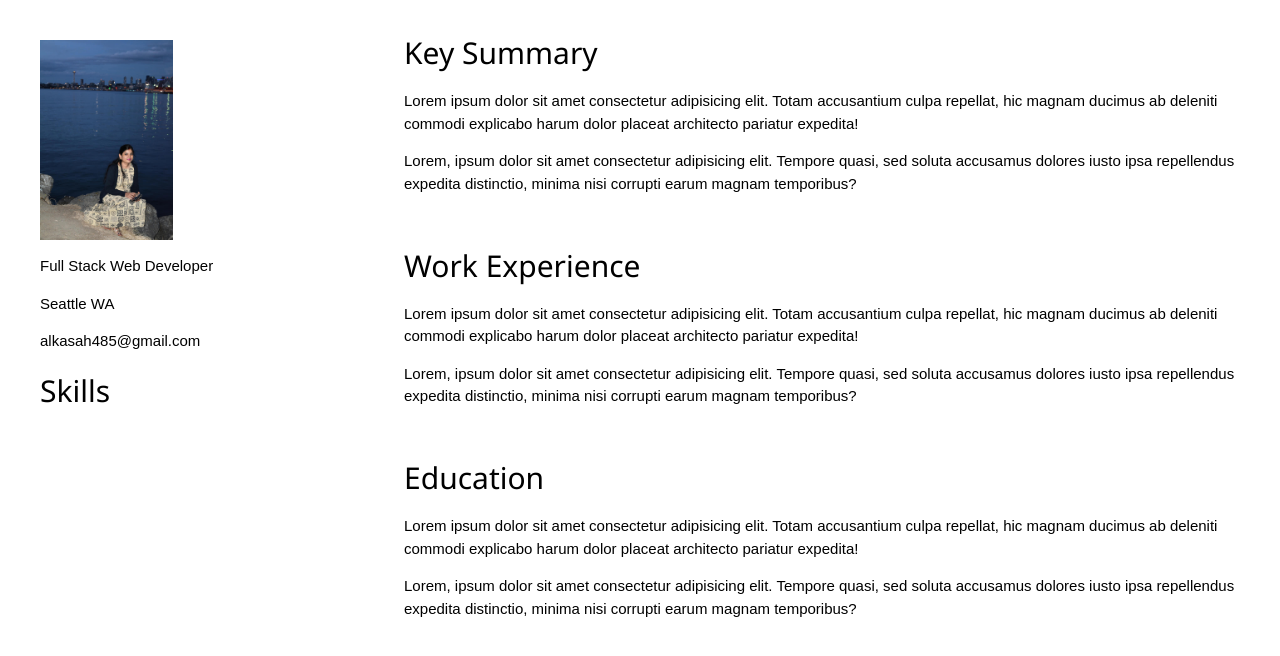
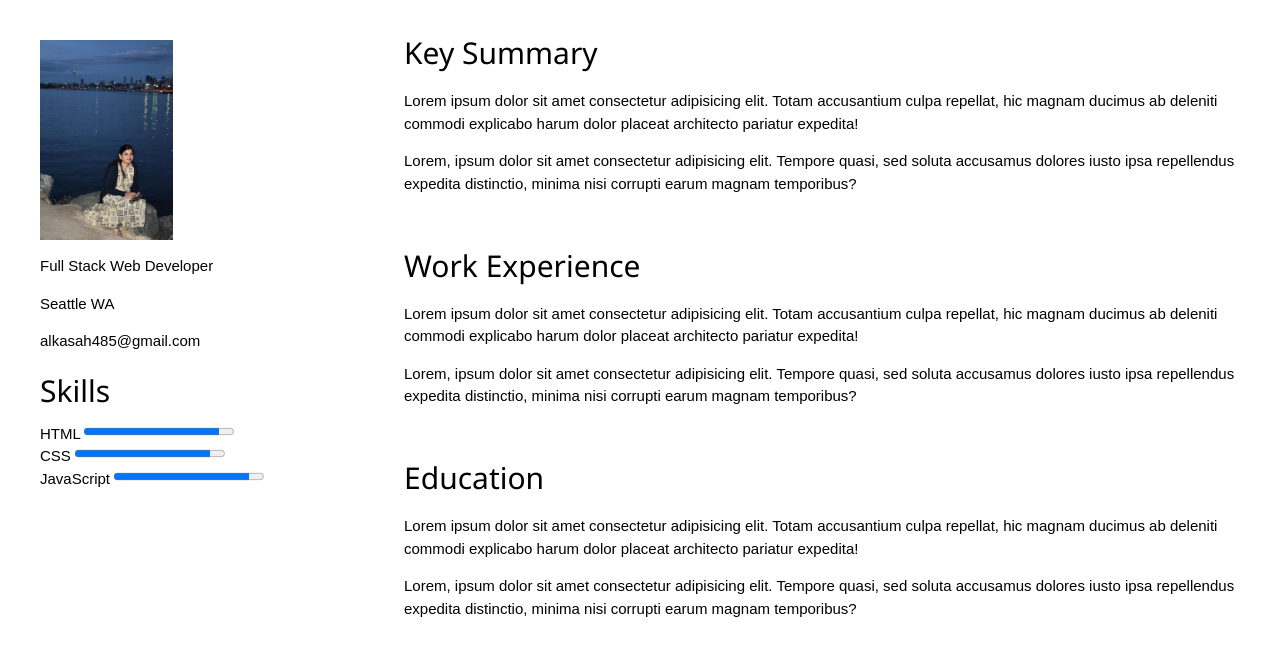
Before and after one commit to alka485/Resume-, a plain HTML site: page index.html in a window 1280 px wide. Drawn offline with nearby package versions, Linux system fonts and the light colour scheme.

Commit message:
added progress bar in html

```diff
--- a/index.html
+++ b/index.html
@@ -17,6 +17,14 @@
                     <p>Seattle WA</p>
                     <p>alkasah485@gmail.com</p>
                     <h2>Skills</h2>
+                    <label for="">HTML</label>
+                    <progress value="90" max="100">92%</progress>
+                    <br>
+                    <label for="">CSS</label>
+                    <progress value="90" max="100">85%</progress>
+                    <br>
+                    <label for="">JavaScript</label>
+                    <progress value="90" max="100">95%</progress>
                 </div>
 
 
```
